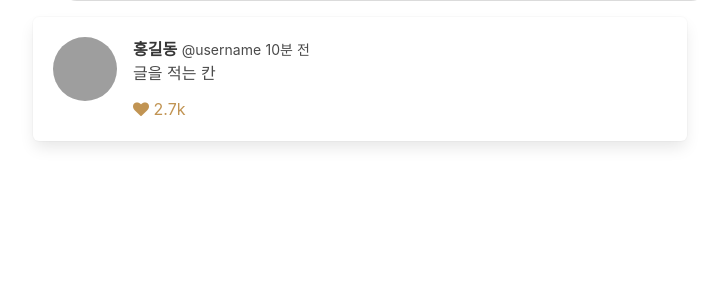
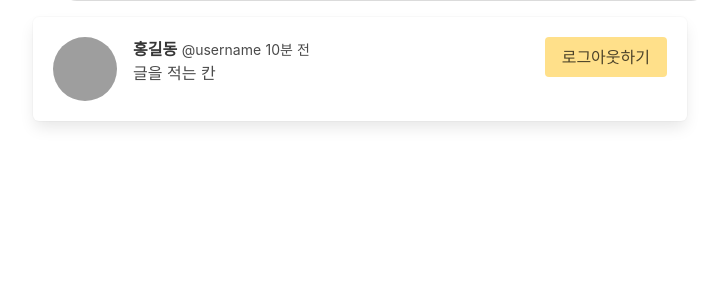
Before and after one commit to wkqkel/hanghae, a Flask app: template templates/index.html in a window 1280 px wide. Shown: the part 55-352 px from the top of the page, without its empty margins (280-1007 px from the left). Run offline with Flask 2, Linux system fonts and the light colour scheme; the template is opened without the code that fills it, so the values that code supplies are empty; some libraries are stand-ins or nearby versions; grey boxes are pictures that could not be loaded.

Commit message:
로그인페이지3

```diff
--- a/app.py
+++ b/app.py
@@ -16,7 +16,7 @@ SECRET_KEY = 'SPARTA'
 client = MongoClient('mongodb://54.180.147.13', 27017, username="test", password="test")
 db = client.dbsparta_plus_week4
 
-
+# 메인페이지
 @app.route('/')
 def home():
     token_receive = request.cookies.get('mytoken')
@@ -30,25 +30,11 @@ def home():
     except jwt.exceptions.DecodeError:
         return redirect(url_for("login", msg="로그인 정보가 존재하지 않습니다."))
 
-
+# 로그인화면
 @app.route('/login')
 def login():
     msg = request.args.get("msg")
     return render_template('login.html', msg=msg)
-
-
-@app.route('/user/<username>')
-def user(username):
-    # 각 사용자의 프로필과 글을 모아볼 수 있는 공간
-    token_receive = request.cookies.get('mytoken')
-    try:
-        payload = jwt.decode(token_receive, SECRET_KEY, algorithms=['HS256'])
-        status = (username == payload["id"])  # 내 프로필이면 True, 다른 사람 프로필 페이지면 False
-
-        user_info = db.users.find_one({"username": username}, {"_id": False})
-        return render_template('user.html', user_info=user_info, status=status)
-    except (jwt.ExpiredSignatureError, jwt.exceptions.DecodeError):
-        return redirect(url_for("home"))
 
 
 @app.route('/sign_in', methods=['POST'])
@@ -72,6 +58,7 @@ def sign_in():
     else:
         return jsonify({'result': 'fail', 'msg': '아이디/비밀번호가 일치하지 않습니다.'})
 
+# 회원가입 API
 @app.route('/sign_up/save', methods=['POST'])
 def sign_up():
     username_receive = request.form['username_give']
@@ -88,13 +75,18 @@ def sign_up():
     db.users.insert_one(doc)
     return jsonify({'result': 'success'})
 
+# 아이디 중복확인
 @app.route('/sign_up/check_dup', methods=['POST'])
 def check_dup():
     username_receive = request.form['username_give']
     exists = bool(db.users.find_one({"username": username_receive}))
     return jsonify({'result': 'success', 'exists': exists})
 
-
+# 로그아웃
+@app.route('/logout', methods=['GET'])
+def logout():
+    user.pop('username', None)
+    return redirect('/')
 
 if __name__ == '__main__':
     app.run('0.0.0.0', port=5000, debug=True)
--- a/templates/index.html
+++ b/templates/index.html
@@ -20,7 +20,14 @@
     <script src="https://cdnjs.cloudflare.com/ajax/libs/jquery-cookie/1.4.1/jquery.cookie.js"></script>
 
 
+
     <script>
+        <!-- 로그아웃 토큰 삭제-->
+        function logout() {
+            $.removeCookie('mytoken');
+            alert('다음에 또 만나요!!')
+            window.location.href = '/login'
+        }
     </script>
 
 </head>
@@ -89,7 +96,8 @@
                     <div class="media-left">
                         <a class="image is-64x64" href="#">
                             <img class="is-rounded"
-                                 src={{ url_for("static", filename="profile_pics/profile_placeholder.png") }} alt="Image">
+                                 src={{ url_for("static", filename="profile_pics/profile_placeholder.png") }}
+                            alt="Image">
                         </a>
                     </div>
                     <div class="media-content">
@@ -100,19 +108,10 @@
                                 글을 적는 칸
                             </p>
                         </div>
-                        <nav class="level is-mobile">
-                            <div class="level-left">
-                                <a class="level-item is-sparta" aria-label="heart" onclick="toggle_like('', 'heart')">
-                                    <span class="icon is-small"><i class="fa fa-heart" aria-hidden="true"></i></span>&nbsp;<span
-                                        class="like-num">2.7k</span>
-                                </a>
-                            </div>
 
-                        </nav>
-                    </div>
-                </article>
             </div>
-
+            <!-- 로그아웃-->
+             <button class="button is-warning" id=btn3 onclick="logout()">로그아웃하기</button>
         </div>
     </section>
 </section>
--- a/templates/login.html
+++ b/templates/login.html
@@ -176,6 +176,7 @@
             $("#help-password2").toggleClass("is-hidden")
         }
 
+        //아이디, 비빌번호 정규표현식
         function is_nickname(asValue) {
             var regExp = /^(?=.*[a-zA-Z])[-a-zA-Z0-9_.]{2,10}$/;
             return regExp.test(asValue);
```
